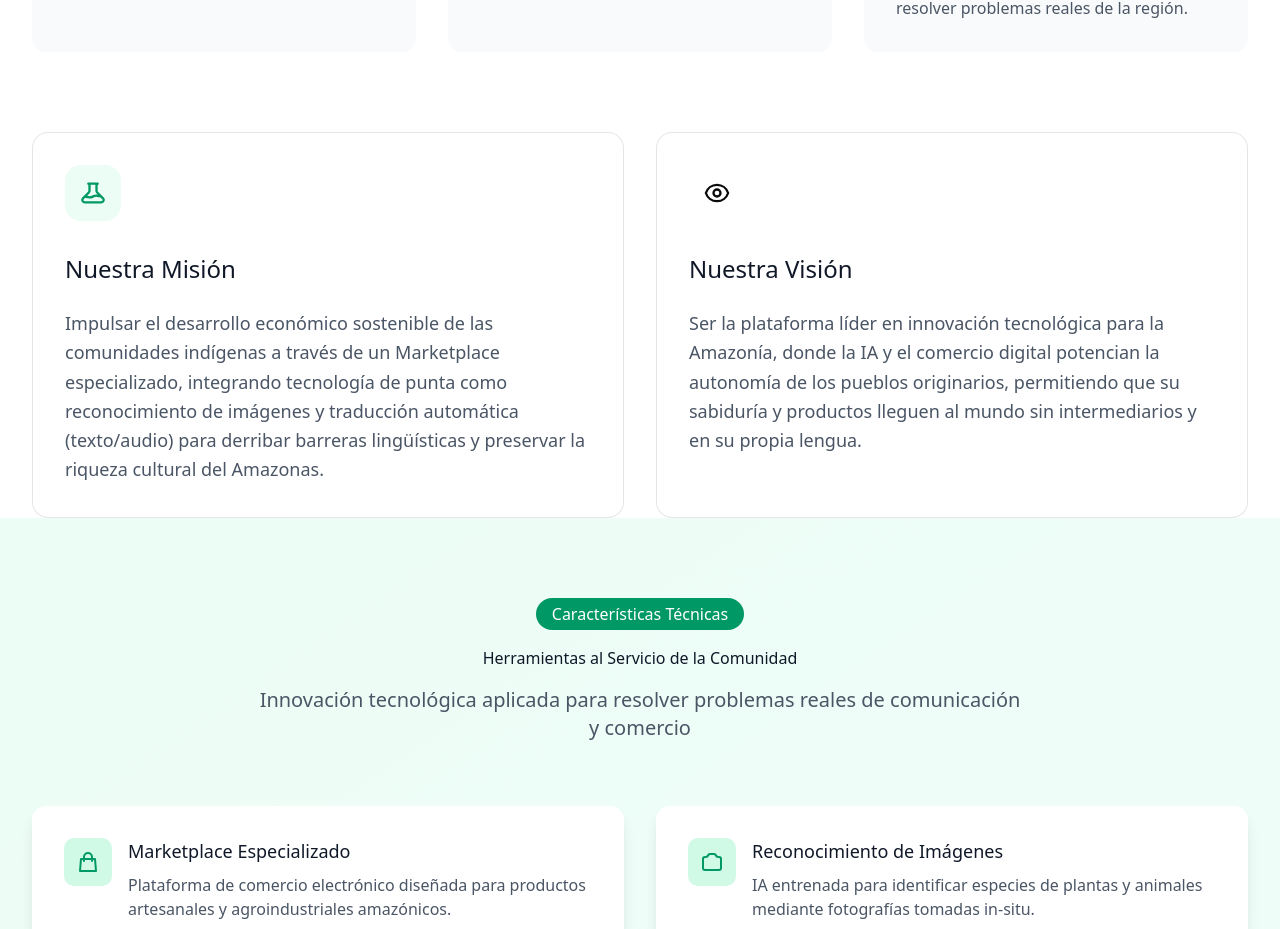
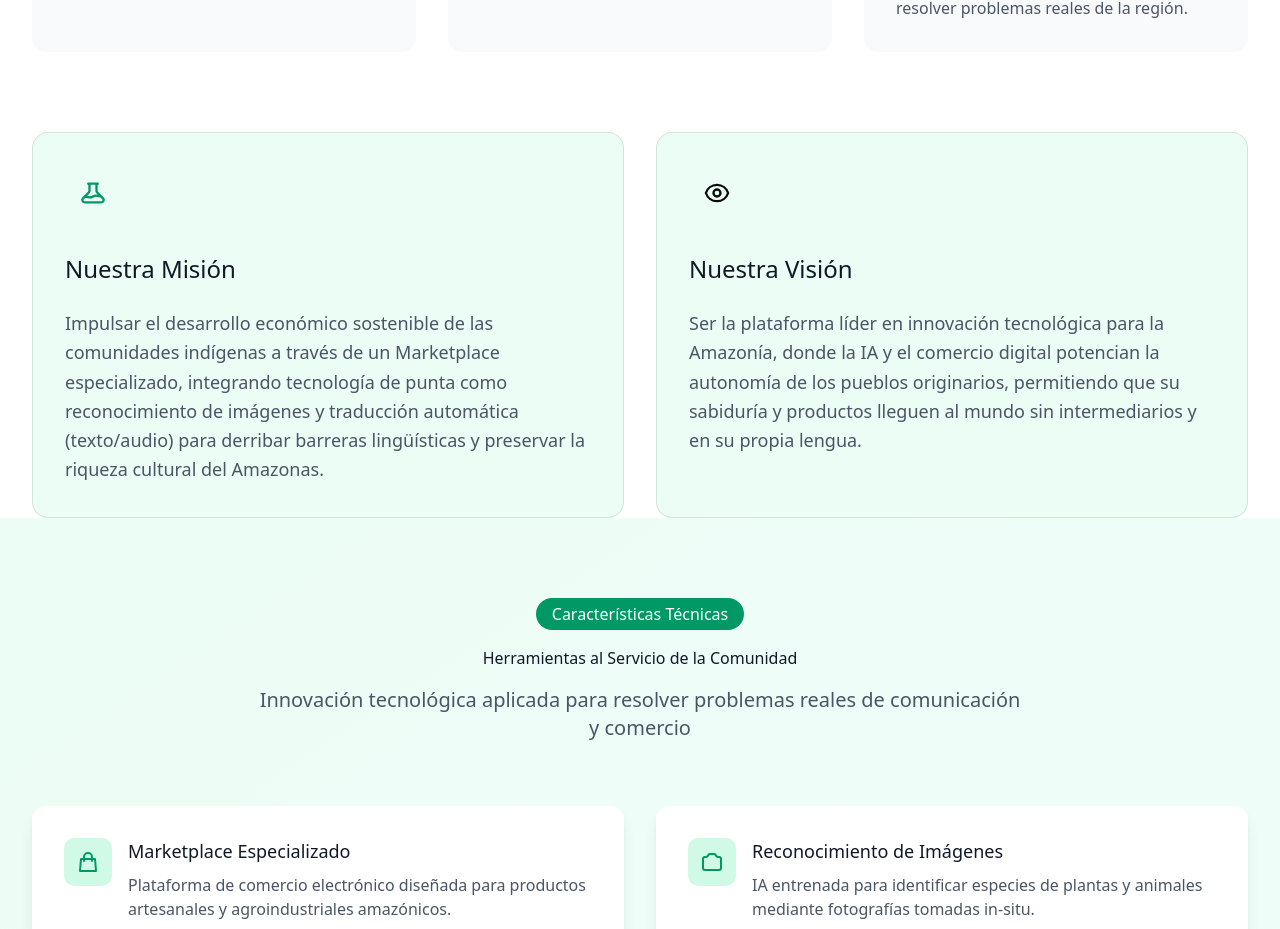
Before and after one commit to DanielCarrenoMar/amazonIA-marketplace, a React (Vite) app: page / in a window 1280 px wide. Shown: the part 1970-2899 px from the top of the page. Built offline with nearby package versions, Linux system fonts and the light colour scheme; no server answers.

Commit message:
color cards

```diff
--- a/src/components/MisionVision.tsx
+++ b/src/components/MisionVision.tsx
@@ -14,7 +14,7 @@ export function MisionVision() {
                     {/* Misión Card */}
                     <div className="relative group h-full">
                         <div className="absolute -inset-1 bg-gradient-to-r from-emerald-400 to-teal-400 rounded-2xl opacity-20 group-hover:opacity-40 transition-opacity blur-lg" />
-                        <div className="relative h-full bg-white p-8 lg:p-10 rounded-2xl border border-emerald-100 shadow-xl shadow-emerald-900/5 hover:shadow-2xl hover:shadow-emerald-900/10 transition-all duration-300 flex flex-col">
+                        <div className="relative h-full bg-emerald-50 p-8 lg:p-10 rounded-2xl border border-emerald-100 shadow-xl shadow-emerald-900/5 hover:shadow-2xl hover:shadow-emerald-900/10 transition-all duration-300 flex flex-col">
                             <div className="w-14 h-14 bg-emerald-50 rounded-2xl flex items-center justify-center mb-8 text-emerald-600 transform group-hover:scale-110 transition-transform duration-300">
                                 <svg className="w-7 h-7" fill="none" stroke="currentColor" viewBox="0 0 24 24">
                                     <path strokeLinecap="round" strokeLinejoin="round" strokeWidth={2} d="M19.428 15.428a2 2 0 00-1.022-.547l-2.384-.477a6 6 0 00-3.86.517l-.318.158a6 6 0 01-3.86.517L6.05 15.21a2 2 0 00-1.806.547M8 4h8l-1 1v5.172a2 2 0 00.586 1.414l5 5c1.26 1.26.367 3.414-1.415 3.414H4.828c-1.782 0-2.674-2.154-1.414-3.414l5-5A2 2 0 009 10.172V5L8 4z" />
@@ -36,7 +36,7 @@ export function MisionVision() {
                     {/* Visión Card */}
                     <div className="relative group h-full">
                         <div className="absolute -inset-1 bg-gradient-to-r from-teal-400 to-emerald-400 rounded-2xl opacity-20 group-hover:opacity-40 transition-opacity blur-lg" />
-                        <div className="relative h-full bg-white p-8 lg:p-10 rounded-2xl border border-teal-100 shadow-xl shadow-teal-900/5 hover:shadow-2xl hover:shadow-teal-900/10 transition-all duration-300 flex flex-col">
+                        <div className="relative h-full bg-emerald-50 p-8 lg:p-10 rounded-2xl border border-teal-100 shadow-xl shadow-teal-900/5 hover:shadow-2xl hover:shadow-teal-900/10 transition-all duration-300 flex flex-col">
                             <div className="w-14 h-14 bg-teal-50 rounded-2xl flex items-center justify-center mb-8 text-teal-600 transform group-hover:scale-110 transition-transform duration-300">
                                 <svg className="w-7 h-7" fill="none" stroke="currentColor" viewBox="0 0 24 24">
                                     <path strokeLinecap="round" strokeLinejoin="round" strokeWidth={2} d="M15 12a3 3 0 11-6 0 3 3 0 016 0z" />
```
